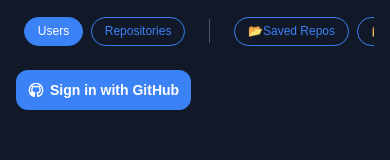
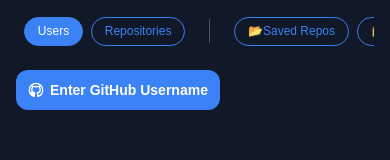
Before and after one commit to COSYBANANA63/GitShare-New, a website: page gitshare/www/index.html in a window 390 px wide. Shown: the part 137-297 px from the top of the page. Drawn offline with nearby package versions, Linux system fonts and the light colour scheme; some packages are replaced by stand-ins of ours.

Commit message:
Updated button text in index.html from "Sign in with GitHub" to "Enter GitHub Username" for improved clarity in user interface.

```diff
--- a/gitshare/www/index.html
+++ b/gitshare/www/index.html
@@ -46,7 +46,7 @@
                     <path stroke-linecap="round" stroke-linejoin="round" stroke-width="2"
                  d="M12 2C6.477 2 2 6.477 2 12c0 4.418 2.868 8.167 6.839 9.49.5.09.682-.216.682-.482 0-.237-.01-.868-.014-1.703-2.782.603-3.369-1.34-3.369-1.34-.455-1.156-1.11-1.465-1.11-1.465-.907-.62.069-.608.069-.608 1.004.07 1.532 1.032 1.532 1.032.892 1.529 2.341 1.087 2.91.831.09-.647.35-1.086.637-1.337-2.221-.253-4.556-1.112-4.556-4.945 0-1.092.39-1.987 1.03-2.685-.103-.253-.447-1.274.097-2.656 0 0 .84-.269 2.75 1.025A9.555 9.555 0 0112 6.8a9.58 9.58 0 012.5.336c1.91-1.294 2.75-1.025 2.75-1.025.545 1.382.201 2.403.099 2.656.64.698 1.029 1.593 1.029 2.685 0 3.843-2.338 4.69-4.564 4.939.36.31.68.922.68 1.86 0 1.344-.013 2.424-.013 2.753 0 .268.18.576.688.478A10.004 10.004 0 0022 12c0-5.523-4.477-10-10-10z" />
                 </svg>
-    Sign in with GitHub
+    Enter GitHub Username
 </button>
         </div>
 
```
